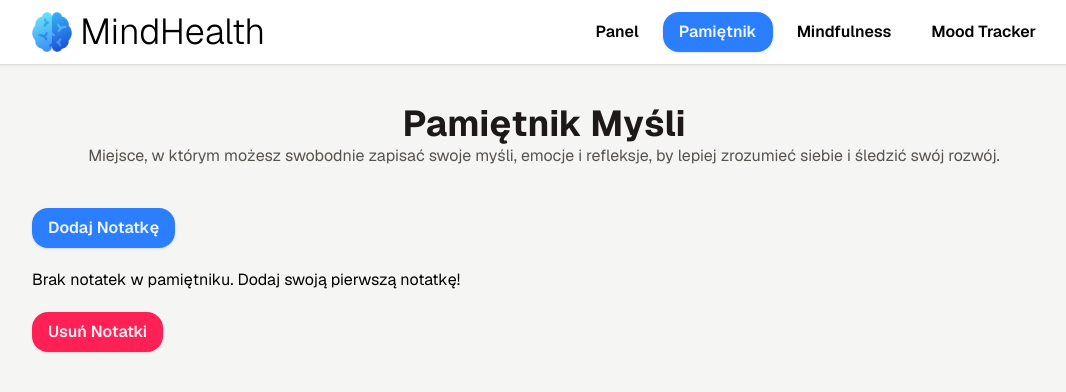
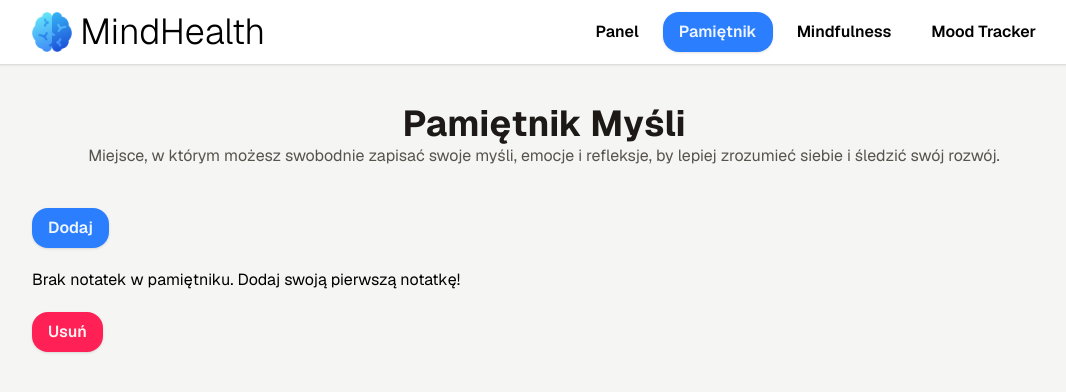
Before and after one commit to OKE225/MindHealth, a React (Vite) app in the folder client/: page /application/diary in a window 1280 px wide. Shown: the top 392 px of the page, without its empty margins (96-1162 px from the left). Built offline with nearby package versions, Linux system fonts and the light colour scheme.

Commit message:
Create delete notes button

```diff
--- /dev/null
+++ b/client/src/components/DeleteNotesBtn.tsx
@@ -0,0 +1,18 @@
+const DeleteNotesBtn = () => {
+  const handleDeleteNotes = () => {
+    if (confirm("Czy na pewno chcesz usunąć wszystkie notatki?")) {
+      localStorage.removeItem("notesList");
+      window.location.reload();
+    }
+  };
+
+  return (
+    <button
+      className="bg-rose-500 text-rose-50 inline-block font-semibold text-md px-4 py-2 rounded-2xl hover:bg-rose-600 active:bg-rose-700 cursor-pointer select-none shadow"
+      onClick={handleDeleteNotes}>
+      Usuń
+    </button>
+  );
+};
+
+export default DeleteNotesBtn;
--- a/client/src/pages/DiaryPage.tsx
+++ b/client/src/pages/DiaryPage.tsx
@@ -2,15 +2,9 @@ import { Link } from "react-router";
 import DiaryNotesList from "../components/DiaryNotesList";
 import NavbarWithLinks from "../components/NavbarWithLinks";
 import SectionHeaders from "../components/SectionHeaders";
+import DeleteNotesBtn from "../components/DeleteNotesBtn";
 
 const MemorialsPage = () => {
-  const handleDeleteNotes = () => {
-    if (confirm("Czy na pewno chcesz usunąć wszystkie notatki?")) {
-      localStorage.removeItem("notesList");
-      window.location.reload();
-    }
-  };
-
   return (
     <div>
       <NavbarWithLinks />
@@ -25,15 +19,11 @@ const MemorialsPage = () => {
         <Link
           to="/application/diary/add"
           className="bg-blue-500 text-blue-50 inline-block font-semibold text-md px-4 py-2 rounded-2xl hover:bg-blue-600 active:bg-blue-700 select-none shadow">
-          Dodaj Notatkę
+          Dodaj
         </Link>
         <DiaryNotesList />
 
-        <button
-          className="bg-rose-500 text-rose-50 inline-block font-semibold text-md px-4 py-2 rounded-2xl hover:bg-rose-600 active:bg-rose-700 cursor-pointer select-none shadow"
-          onClick={handleDeleteNotes}>
-          Usuń Notatki
-        </button>
+        <DeleteNotesBtn />
       </main>
     </div>
   );
```
